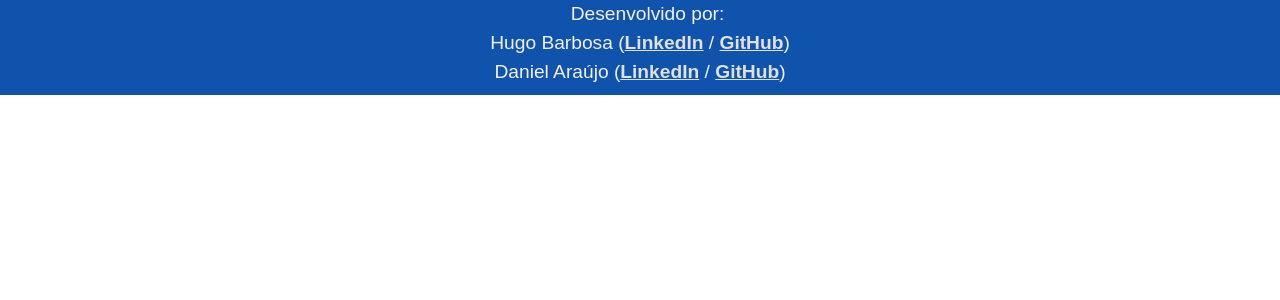
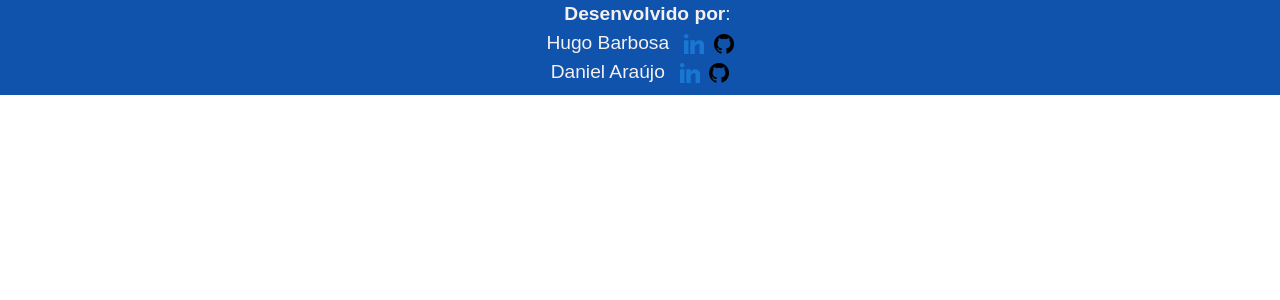
Before and after one commit to Hugobsan/site_eng_sistemas, a PHP site: page /rodape.php in a window 1280 px wide. Shown: the top 300 px of the page. Run offline with PHP 8.4, Linux system fonts and the light colour scheme.

Commit message:
Changed links
Changed both GitHub and LinkedIn text links to image links

```diff
--- a/rodape.php
+++ b/rodape.php
@@ -11,12 +11,12 @@
 <body>
     <div class="content">
         <footer id="rodape">
-            <span class="texto-do-rodape col-lg-6 col-sm-12">Desenvolvido por:
+            <span class="texto-do-rodape col-lg-6 col-sm-12"><b>Desenvolvido por</b>:
                 <div class="div-first">
-                    Hugo Barbosa &#x00028;<a href="#" target="_blank">LinkedIn</a>&#x00009;/&#x00009;<a href="https://github.com/Hugobsan" target="_blank">GitHub</a>&#x00029;
+                    Hugo Barbosa&ensp; <a href="https://www.linkedin.com/in/hugobsan/" target="_blank"><img src="imgs/linkedin_icon.png" alt="linkedin_icon" class="icone"></a>&ensp;<a href="https://github.com/Hugobsan" target="_blank"><img src="imgs/github_icon.png" alt="github_icon" class="icone"></a>
                 </div>
                 <div class="div-second">
-                    Daniel Araújo &#x00028;<a href="https://www.linkedin.com/in/daniel-ara%C3%BAjo-570b1b1b1/" target="_blank">LinkedIn</a>&#x00009;/&#x00009;<a href="https://github.com/dfdaa0" target="_blank">GitHub</a>&#x00029;
+                    Daniel Araújo&ensp; <a href="https://www.linkedin.com/in/daniel-ara%C3%BAjo-570b1b1b1/" target="_blank"><img src="imgs/linkedin_icon.png" alt="linkedin_icon" class="icone"></a>&ensp;<a href="https://github.com/dfdaa0" target="_blank"><img src="imgs/github_icon.png" alt="github_icon" class="icone"></a>
                 </div>
             </span>
         </footer>
```
Also changed, not shown: css/rodape.css (line endings or trailing spaces), imgs/github_icon.png (added), imgs/linkedin_icon.png (added).
